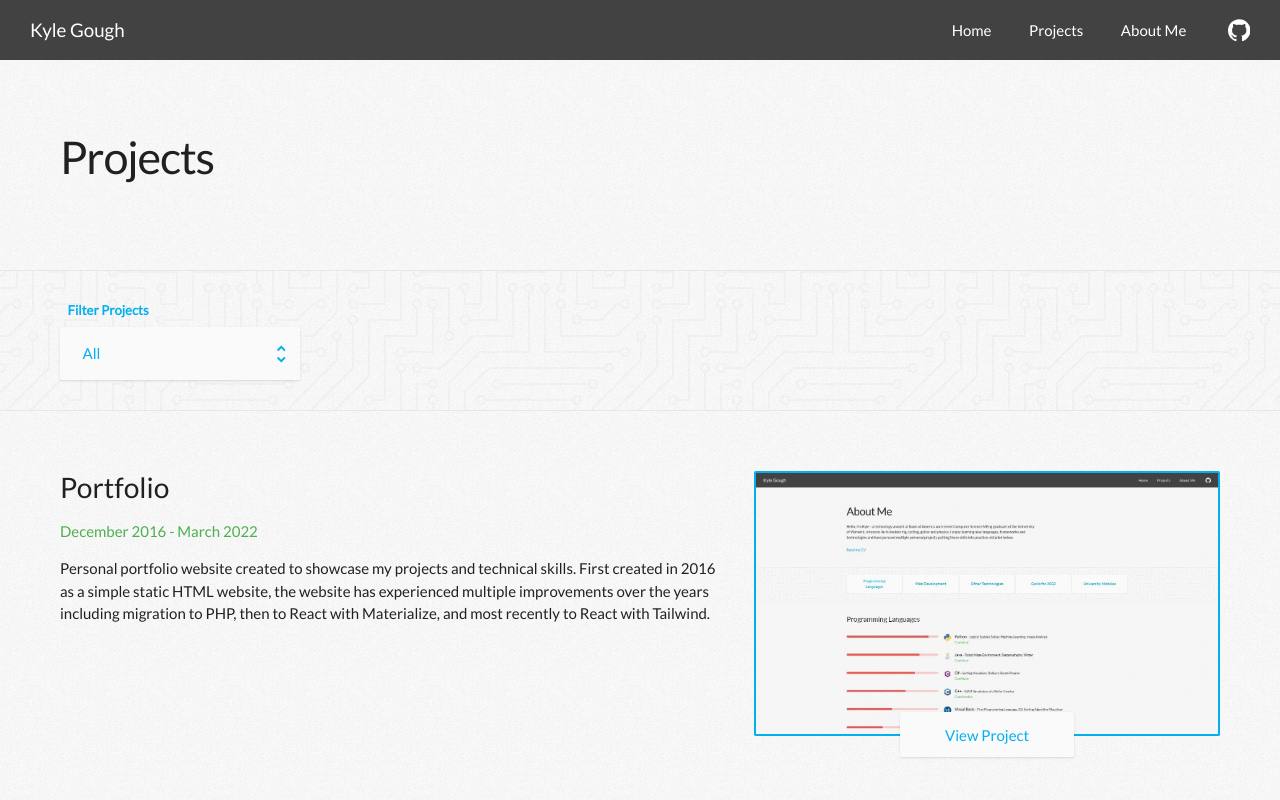
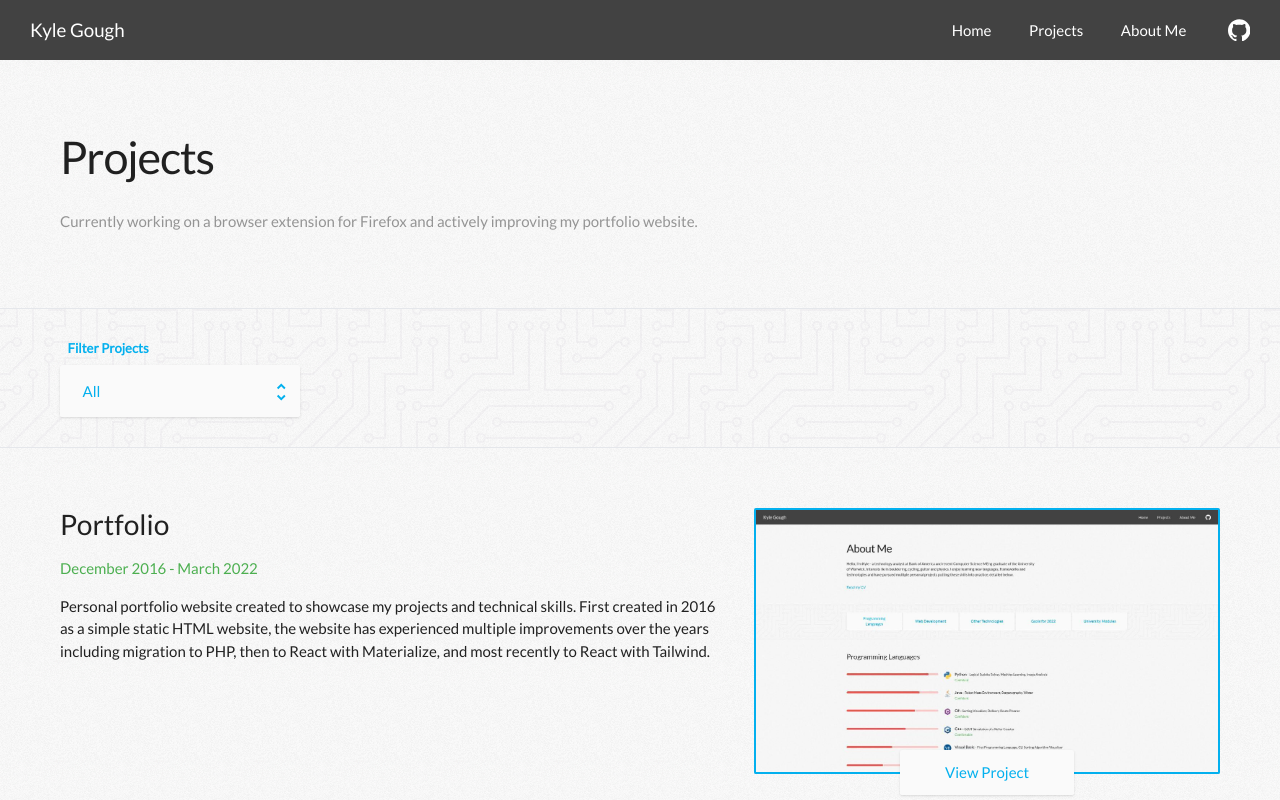
Before and after one commit to KyleGough/portfolio, a React (Create React App) app: page /projects in a window 1280 px wide. Shown: the top 800 px of the page. Built offline with nearby package versions, Linux system fonts and the light colour scheme.

Commit message:
Added current work note on project list page

```diff
--- a/src/Projects.tsx
+++ b/src/Projects.tsx
@@ -168,6 +168,7 @@ export default function Projects() {
         <>
         <Section>
             <h1 className='project-title mb-8 text-center md:text-left'>Projects</h1>
+            <p className='mb-4 font-thin text-light'>Currently working on a browser extension for Firefox and actively improving my portfolio website.</p>
         </Section>
 
         <hr className='mt-8 h-px bg-divider' />
```
